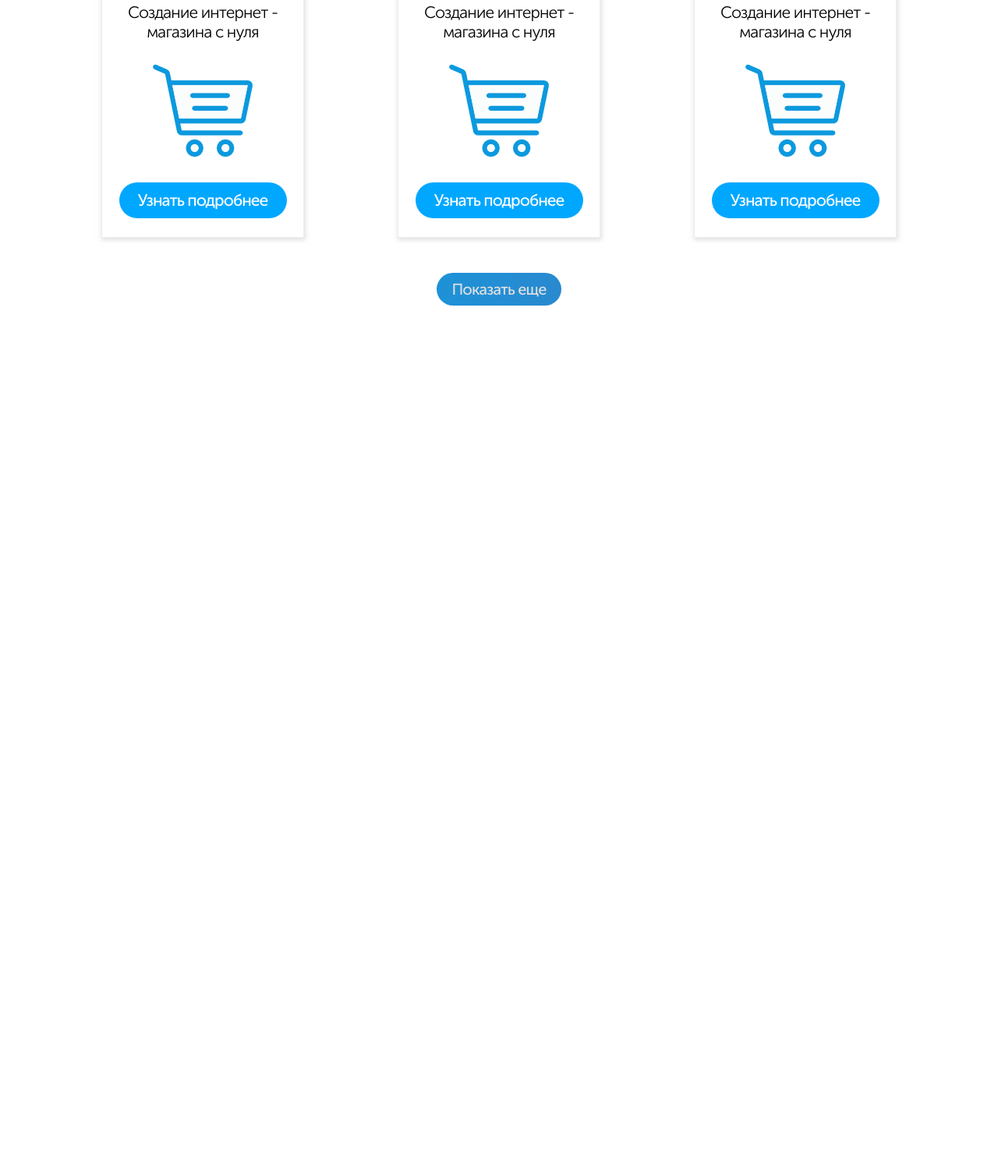
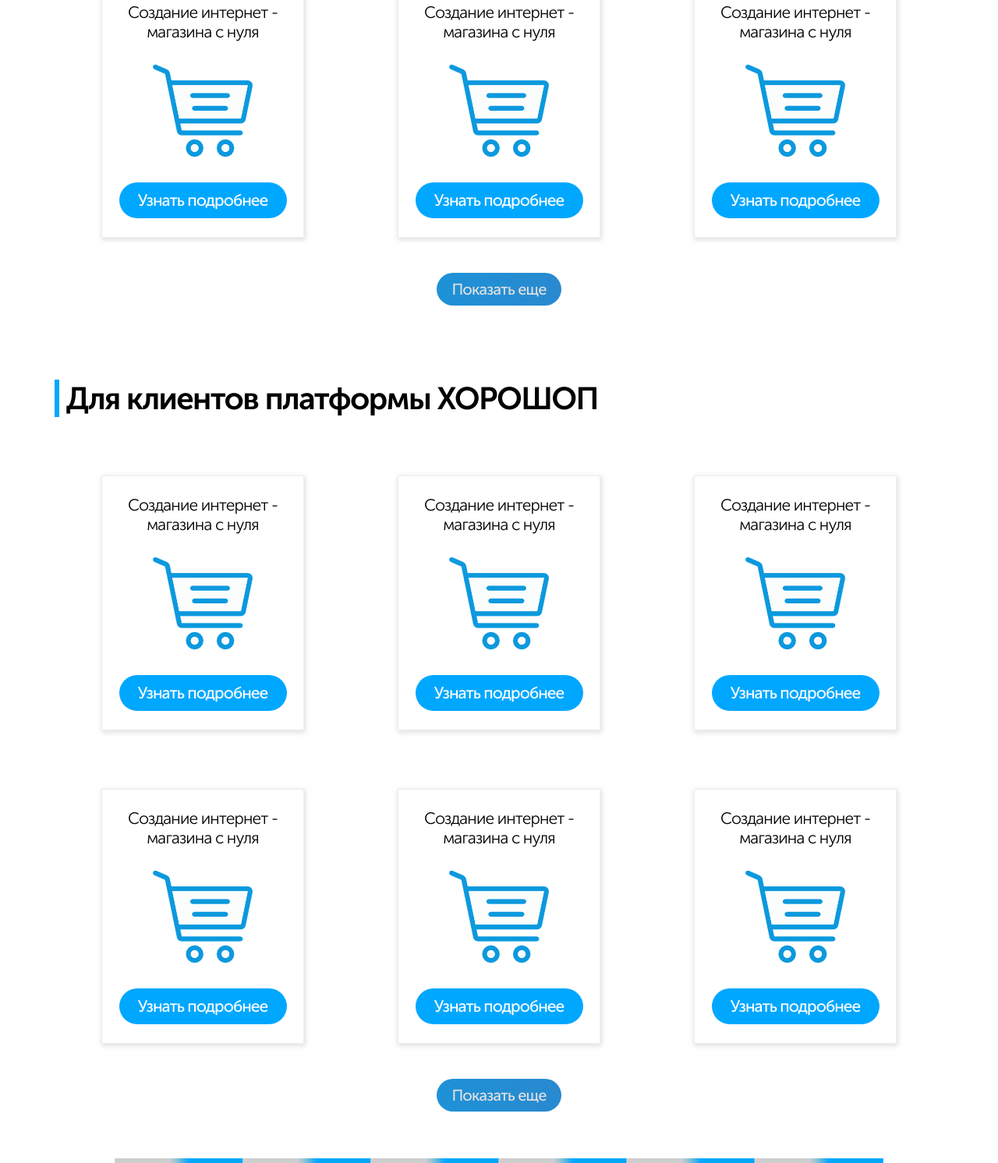
Before and after one commit to OstapHetman/horoshoshop, a plain HTML site: page src/index.html in a window 1280 px wide. Shown: the part 2621-4113 px from the top of the page at 78% size. Before the commit the page ends 3013 px from the top, so only its background shows below. Drawn offline with nearby package versions, Linux system fonts and the light colour scheme.

Commit message:
add html code for section: clients services and styled it

```diff
--- a/src/index.html
+++ b/src/index.html
@@ -233,6 +233,74 @@
     </section>
     <!-- End Section: General Services -->
 
+    <!-- Start Section: Services for Clients -->
+    <section id="services-for-clients">
+        <div class="container">
+            <div class="row">
+                <div class="col-12 services__title-text">
+                    <h4>Для клиентов платформы ХОРОШОП</h4>
+                </div>
+            </div>
+            <div class="row">
+                <div class="col-lg-4">
+                    <div class="service__item py-4 mx-auto text-center">
+                        <h4>Создание интернет - магазина с нуля</h4>
+                        <img clas="w-100" src="img/shopping-icon.png" alt="Services Item">
+                        <a href="#" class="btn d-block mx-auto">Узнать подробнее</a>
+                    </div>
+                </div>
+                <div class="col-lg-4">
+                    <div class="service__item py-4 mx-auto text-center">
+                        <h4>Создание интернет - магазина с нуля</h4>
+                        <img clas="w-100" src="img/shopping-icon.png" alt="Services Item">
+                        <a href="#" class="btn d-block mx-auto">Узнать подробнее</a>
+                    </div>
+                </div>
+                <div class="col-lg-4">
+                    <div class="service__item py-4 mx-auto text-center">
+                        <h4>Создание интернет - магазина с нуля</h4>
+                        <img clas="w-100" src="img/shopping-icon.png" alt="Services Item">
+                        <a href="#" class="btn d-block mx-auto">Узнать подробнее</a>
+                    </div>
+                </div>
+                <div class="col-lg-4">
+                    <div class="service__item py-4 mx-auto text-center">
+                        <h4>Создание интернет - магазина с нуля</h4>
+                        <img clas="w-100" src="img/shopping-icon.png" alt="Services Item">
+                        <a href="#" class="btn d-block mx-auto">Узнать подробнее</a>
+                    </div>
+                </div>
+                <div class="col-lg-4">
+                    <div class="service__item py-4 mx-auto text-center">
+                        <h4>Создание интернет - магазина с нуля</h4>
+                        <img clas="w-100" src="img/shopping-icon.png" alt="Services Item">
+                        <a href="#" class="btn d-block mx-auto">Узнать подробнее</a>
+                    </div>
+                </div>
+                <div class="col-lg-4">
+                    <div class="service__item py-4 mx-auto text-center">
+                        <h4>Создание интернет - магазина с нуля</h4>
+                        <img clas="w-100" src="img/shopping-icon.png" alt="Services Item">
+                        <a href="#" class="btn d-block mx-auto">Узнать подробнее</a>
+                    </div>
+                </div>
+            </div>
+            <div class="row">
+                <div class="col-2 mx-auto service__more-btn">
+                    <a href="#" class="btn d-block mx-auto">
+                        Показать еще
+                    </a>
+                </div>
+            </div>
+            <div class="row">
+                <div class="col-12">
+                    <img class="d-block mx-auto" src="img/zebra.png" alt="Zebra">
+                </div>
+            </div>
+        </div>
+    </section>
+    <!-- End Section: Services for Clients -->
+
     <!-- Latest compiled and minified JQuery -->
     <script src="js/jquery-3.3.1.min.js"></script>
     <script src="https://cdnjs.cloudflare.com/ajax/libs/tether/1.4.0/js/tether.min.js" integrity="sha384-DztdAPBWPRXSA/3eYEEUWrWCy7G5KFbe8fFjk5JAIxUYHKkDx6Qin1DkWx51bBrb" crossorigin="anonymous"></script>
--- /dev/null
+++ b/src/sass/layout/_services-for-clients.scss
@@ -0,0 +1,61 @@
+#services-for-clients {
+    margin-top: 95px;
+    .services__title-text {
+        h4 {
+            font-family: 'Museo2';
+            font-size: 40px;
+            color: #000;
+            letter-spacing: -1.6px;
+            margin-bottom: 0;
+            &:before {
+                content: '';
+                position: absolute;
+                height: 100%;
+                width: 6px;
+                background-color: #00a7ff;
+                left: 0;
+                top: 0;
+            }
+        }
+    }
+    .service__item {
+        max-width: 260px;
+        box-shadow: 1px 2px 6px 1px rgba(202, 200, 200, 0.54);
+        border: 1px solid #efeded;
+        margin-top: 75px;
+        h4 {
+            font-family: 'Museo0'; // Sans Cyrl -300
+            font-size: 21px;
+            color: #000;
+            letter-spacing: -0.84px;
+            margin-bottom: 0;
+            padding-bottom: 25px;
+            position: relative;
+        }
+        img {
+            padding-bottom: 28px;
+        }
+        a.btn {
+            color: #ffffff;
+            font-family: "Museo1";
+            font-size: 21px;
+            font-weight: 400;
+            max-width: 215px;
+            border-radius: 28px;
+            background-color: #00a7ff;
+            letter-spacing: -1px;
+        }
+    }
+    .service__more-btn {
+        margin-top: 45px;
+        margin-bottom: 60px;
+        a {
+            @include gradient-btn-animation;
+            font-family: "Museo1";
+            font-size: 20px;
+            letter-spacing: -0.8px;
+            color: #e2e1e1;
+            border-radius: 35px;
+        }
+    }
+}
--- a/src/sass/main.scss
+++ b/src/sass/main.scss
@@ -15,6 +15,7 @@
 @import 'layout/_about';
 @import 'layout/_get-call-line';
 @import 'layout/_general-services';
+@import 'layout/_services-for-clients';
 @import 'layout/_footer';
 // ======================= //
 // ===== Pages Folder====== //
```
Also changed, not shown: src/css/main.css, src/img/zebra.png (added).
